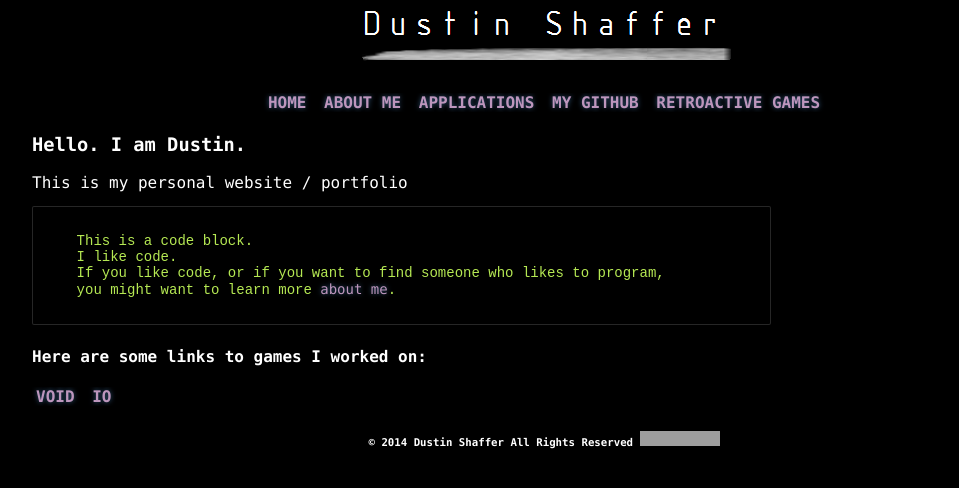
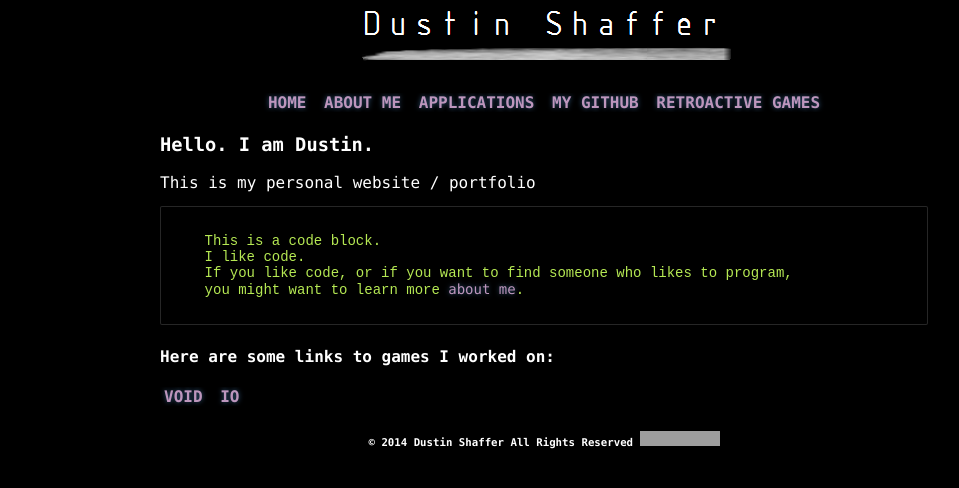
Before and after one commit to misterdustinface/misterdustinface.github.io, a Jekyll site: the page built from index.html, in a window 1280 px wide. Shown: the top 488 px of the page, without its empty margins (96-1055 px from the left). Built offline with Jekyll 4.4.1, drawn with Linux system fonts in a browser that asks for light colours; nearby versions of some CDN libraries; the list of posts is cut into pages by our own code; a style sheet for code colours, icons or effects is not loaded; grey boxes are pictures that could not be loaded.

Commit message:
Update theme.css

```diff
--- a/css/theme1/theme.css
+++ b/css/theme1/theme.css
@@ -22,7 +22,7 @@ ul#essay li{float:left;}
 /* General & 'Reset' Stuff */
 
 .homebar  {margin: 0 auto; text-align: center;            }
-.container{margin: 0 auto; text-align: left;   width: 80%;}
+.container{margin: 0 auto; text-align: left;   width: 60%;}
 .post     {margin: 0 auto; text-align: center; width: 70%;}
 .paper    {                text-align: left;              }
 .footer   {margin: 0 auto; text-align: center;            }
@@ -44,7 +44,6 @@ pre     {
   text-wrap: normal;
   overflow: auto;
   overflow-y: hidden;
-  width: 70%;
 }
 /*table {*/
 /*  width: 100%;*/
```
